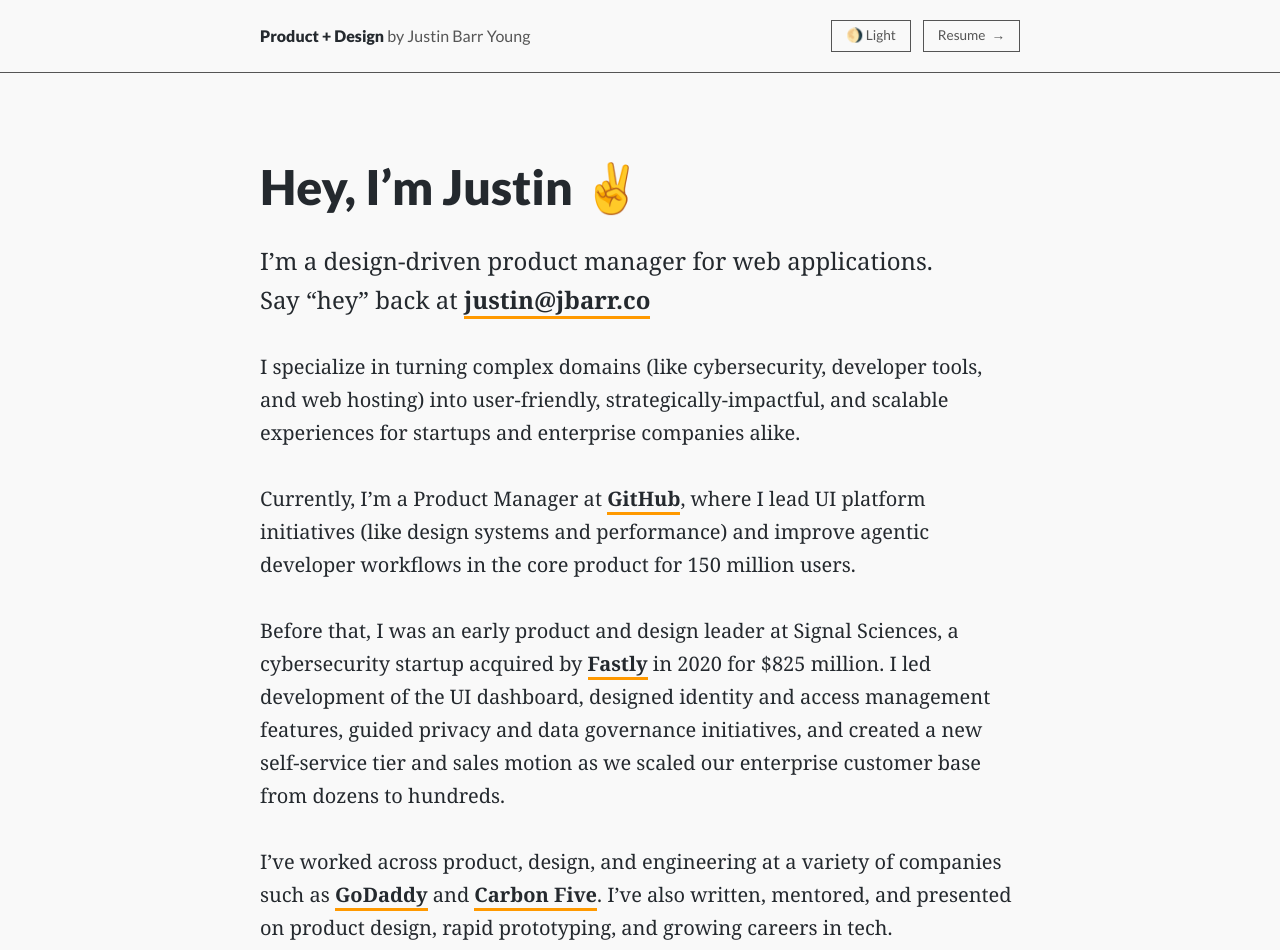
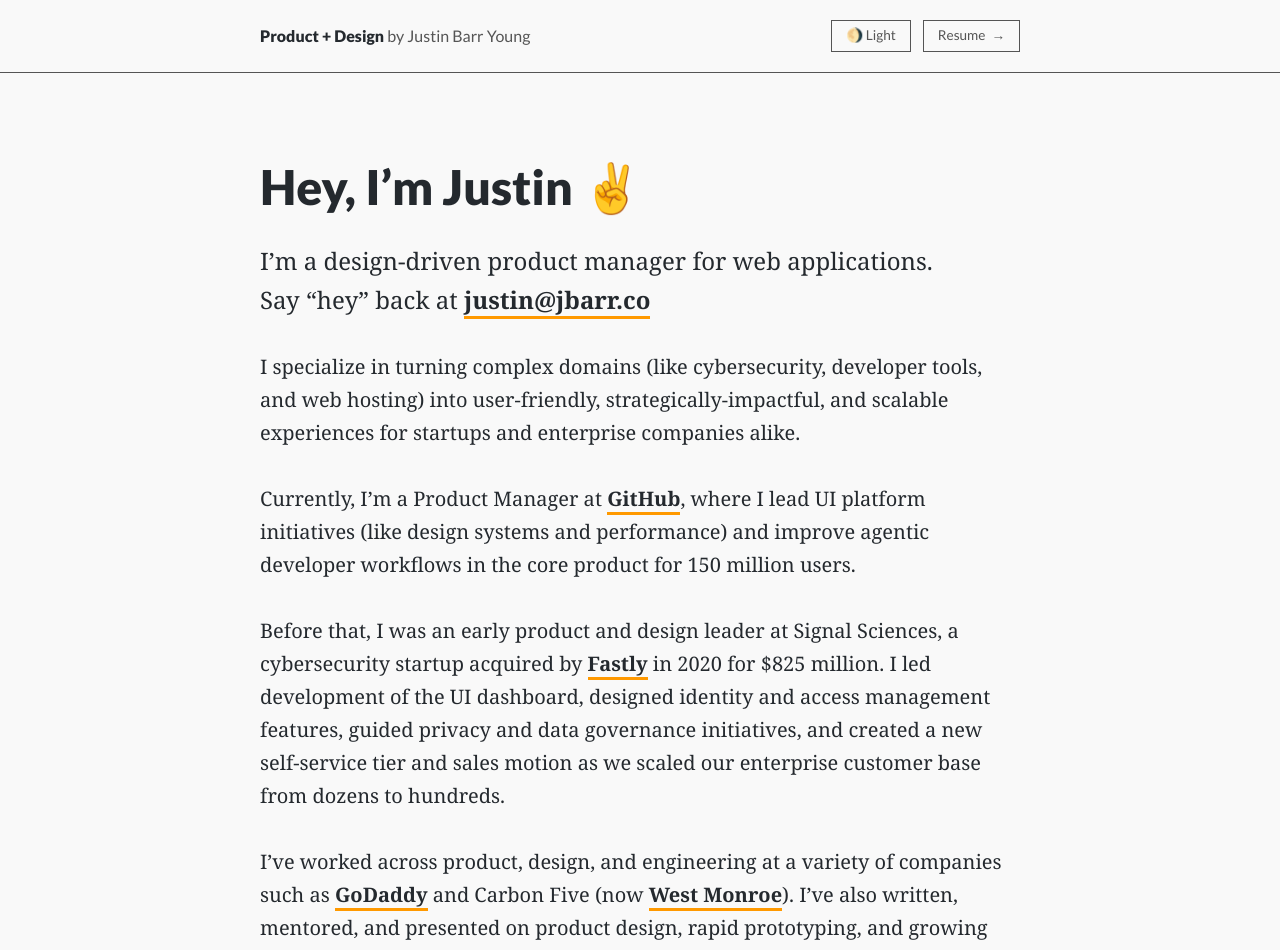
Before and after one commit to justinbyo/jbarr-v5-migrated, a Next.js app: page / in a window 1280 px wide. Shown: the top 950 px of the page. Built offline with nearby package versions, Linux system fonts and the light colour scheme.

Commit message:
Update Carbon Five reference to link to West Monroe
Co-authored-by: justinbyo <1707375+justinbyo@users.noreply.github.com>

```diff
--- a/src/components/About.tsx
+++ b/src/components/About.tsx
@@ -35,7 +35,7 @@ export default function About() {
           <br />
           I&rsquo;ve worked across product, design, and engineering at a variety
           of companies such as <a href="https://godaddy.com">GoDaddy</a> and{" "}
-          <a href="https://carbonfive.com">Carbon Five</a>. I&rsquo;ve also
+          Carbon Five (now{" "}<a href="https://westmonroe.com/">West Monroe</a>). I&rsquo;ve also
           written, mentored, and presented on product design, rapid
           prototyping, and growing careers in tech.
         </p>
```
